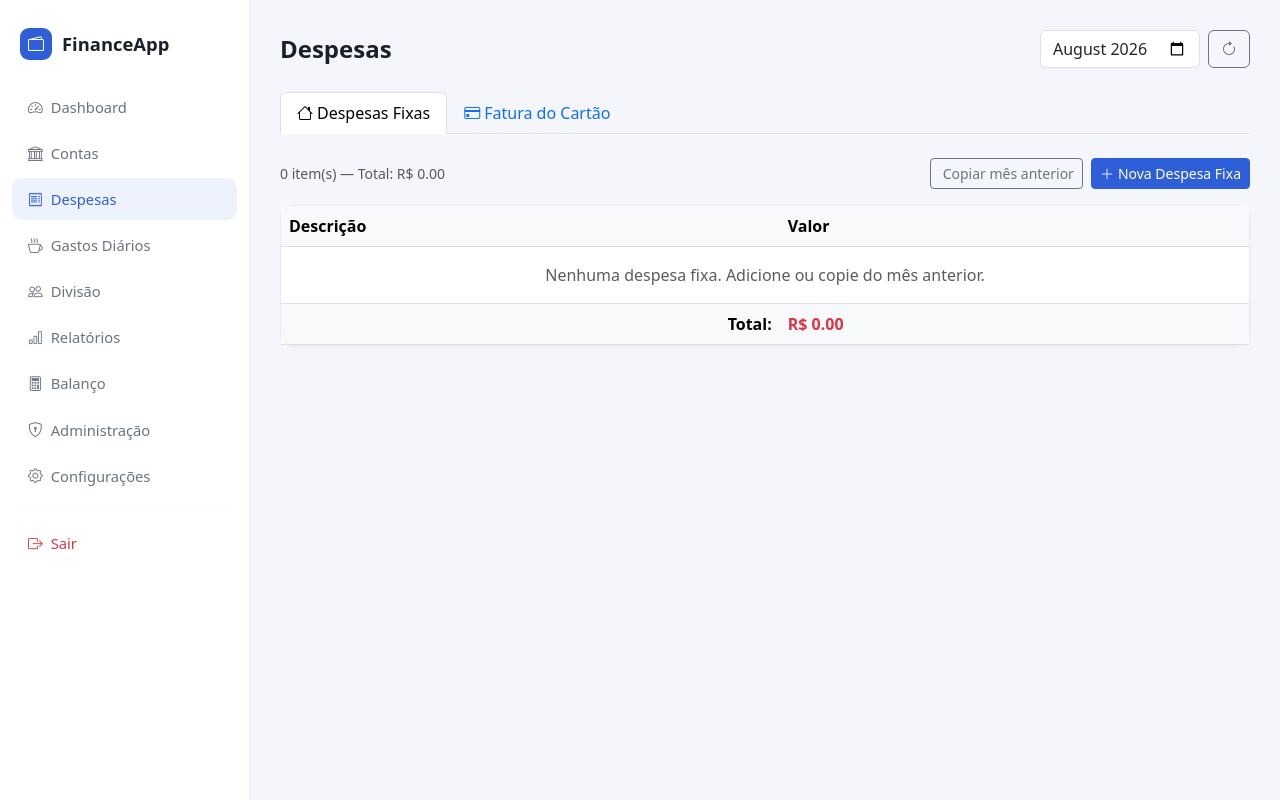
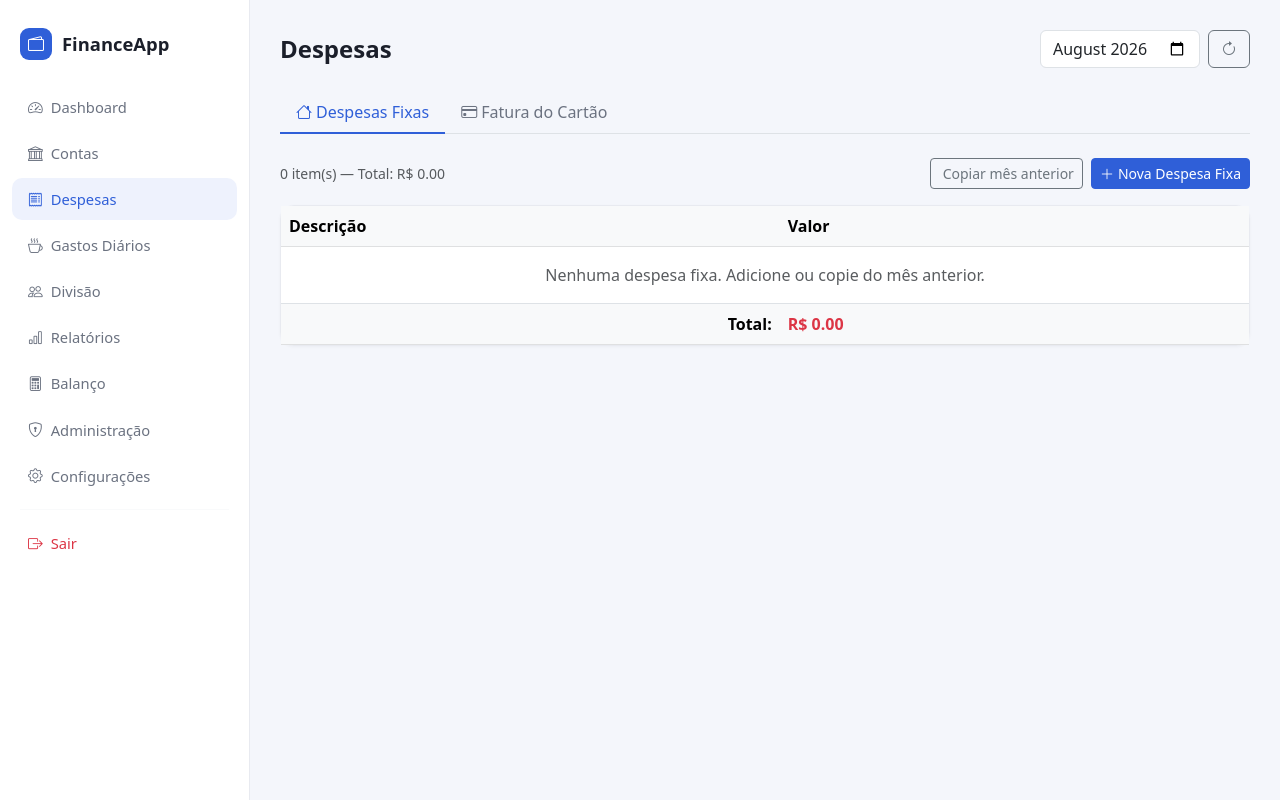
Before and after one commit to 29thales/saas-financeiro, a Flask app: page /despesas in a window 1280 px wide. Run offline with Flask 3, Linux system fonts and the light colour scheme; the visitor is signed in with stand-in values (Sample User, id 1); data that the repository does not hold is empty; some libraries are stand-ins or nearby versions.

Commit message:
Redesign da tela de Despesas: destaque azul nas abas (Direcao 2). Fatura do Cartao testada e confirmada intacta (checkbox, selecao, exclusao em lote e importacao CSV/PDF)

```diff
--- a/backend/app/templates/despesas.html
+++ b/backend/app/templates/despesas.html
@@ -1,6 +1,18 @@
 {% extends "base.html" %}
 {% block title %}Despesas - FinanceApp{% endblock %}
 {% block content %}
+<style>
+    .nav-tabs .nav-link {
+        color: var(--text-muted);
+        border: none;
+        border-bottom: 2px solid transparent;
+    }
+    .nav-tabs .nav-link.active {
+        color: var(--accent);
+        background: transparent;
+        border-bottom: 2px solid var(--accent);
+    }
+</style>
 <div class="d-flex justify-content-between align-items-center mb-4">
     <h4 class="fw-bold mb-0">Despesas</h4>
     <div class="d-flex gap-2">
```
